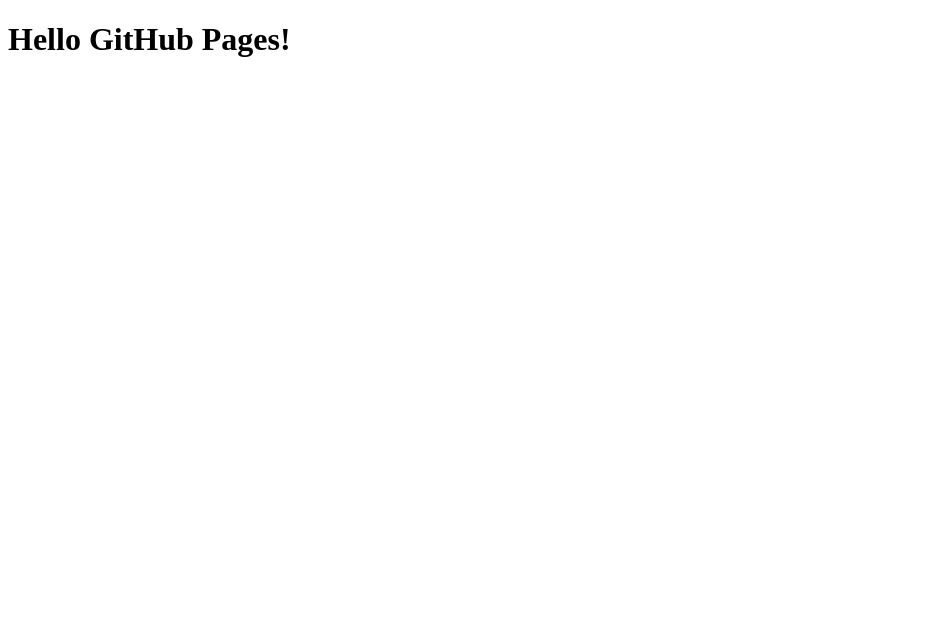
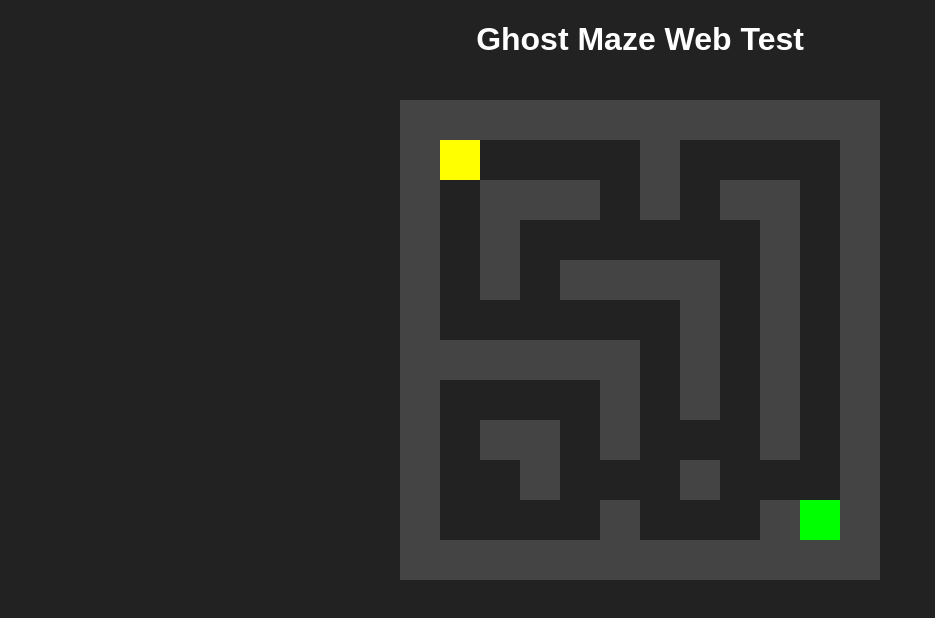
Before and after one commit to pocketmelody-momodaisuki/ghost_maze, a plain HTML site: page index.html in a window 1280 px wide. Shown: the whole page, without its empty margins (0-935 px from the left). Drawn offline with Linux system fonts and the light colour scheme.

Commit message:
Add web test game

```diff
--- /dev/null
+++ b/game.js
@@ -0,0 +1,74 @@
+const canvas = document.getElementById("gameCanvas");
+const ctx = canvas.getContext("2d");
+
+const tileSize = 40;
+const maze = [
+  [1,1,1,1,1,1,1,1,1,1,1,1],
+  [1,0,0,0,0,0,1,0,0,0,0,1],
+  [1,0,1,1,1,0,1,0,1,1,0,1],
+  [1,0,1,0,0,0,0,0,0,1,0,1],
+  [1,0,1,0,1,1,1,1,0,1,0,1],
+  [1,0,0,0,0,0,0,1,0,1,0,1],
+  [1,1,1,1,1,1,0,1,0,1,0,1],
+  [1,0,0,0,0,1,0,1,0,1,0,1],
+  [1,0,1,1,0,1,0,0,0,1,0,1],
+  [1,0,0,1,0,0,0,1,0,0,0,1],
+  [1,0,0,0,0,1,0,0,0,1,0,1],
+  [1,1,1,1,1,1,1,1,1,1,1,1]
+];
+
+let playerX = 1;
+let playerY = 1;
+
+function drawMaze() {
+  for (let y = 0; y < maze.length; y++) {
+    for (let x = 0; x < maze[y].length; x++) {
+      if (maze[y][x] === 1) {
+        ctx.fillStyle = "#444";
+      } else {
+        ctx.fillStyle = "#222";
+      }
+      ctx.fillRect(x * tileSize, y * tileSize, tileSize, tileSize);
+    }
+  }
+}
+
+function drawPlayer() {
+  ctx.fillStyle = "yellow";
+  ctx.fillRect(playerX * tileSize, playerY * tileSize, tileSize, tileSize);
+}
+
+function drawGoal() {
+  ctx.fillStyle = "lime";
+  ctx.fillRect(10 * tileSize, 10 * tileSize, tileSize, tileSize);
+}
+
+function update() {
+  ctx.clearRect(0, 0, canvas.width, canvas.height);
+  drawMaze();
+  drawGoal();
+  drawPlayer();
+
+  if (playerX === 10 && playerY === 10) {
+    alert("クリア！");
+  }
+}
+
+document.addEventListener("keydown", (e) => {
+  let newX = playerX;
+  let newY = playerY;
+
+  if (e.key === "ArrowUp") newY--;
+  if (e.key === "ArrowDown") newY++;
+  if (e.key === "ArrowLeft") newX--;
+  if (e.key === "ArrowRight") newX++;
+
+  if (maze[newY][newX] === 0) {
+    playerX = newX;
+    playerY = newY;
+  }
+
+  update();
+});
+
+update();
--- a/index.html
+++ b/index.html
@@ -1,6 +1,13 @@
 <!DOCTYPE html>
 <html>
+<head>
+  <meta charset="UTF-8">
+  <title>Ghost Maze Web Test</title>
+  <link rel="stylesheet" href="style.css">
+</head>
 <body>
-  <h1>Hello GitHub Pages!</h1>
+  <h1>Ghost Maze Web Test</h1>
+  <canvas id="gameCanvas" width="480" height="480"></canvas>
+  <script src="game.js"></script>
 </body>
 </html>
--- /dev/null
+++ b/style.css
@@ -0,0 +1,11 @@
+body {
+  background-color: #222;
+  color: #fff;
+  text-align: center;
+  font-family: sans-serif;
+}
+
+canvas {
+  background-color: #000;
+  margin-top: 20px;
+}
```
